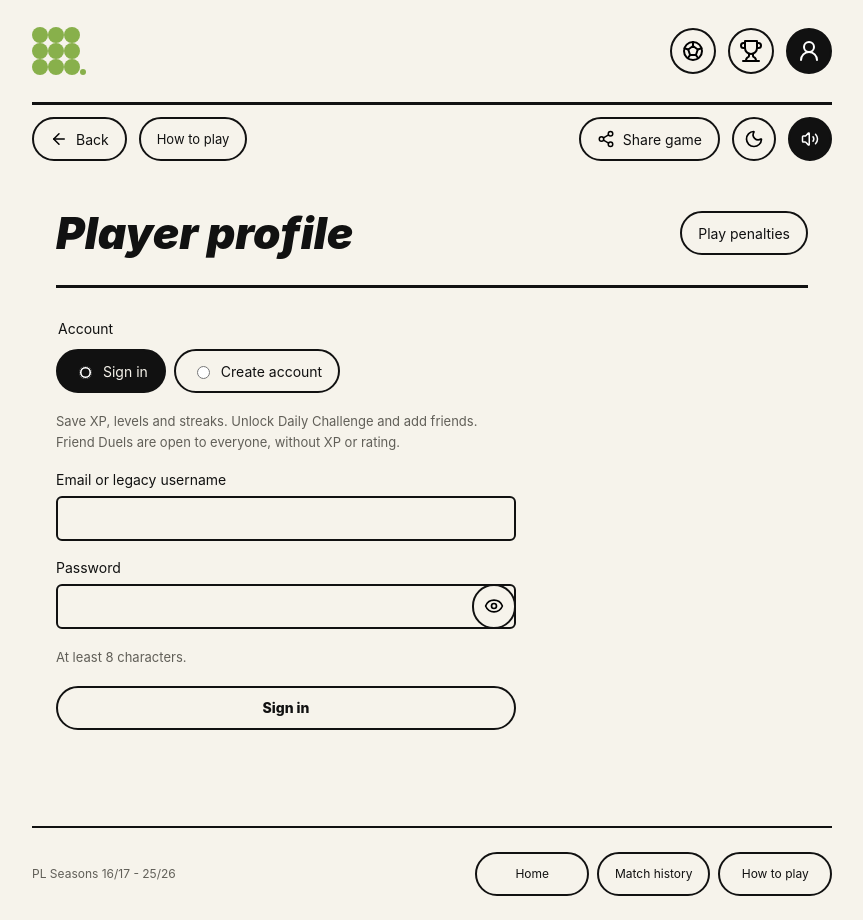
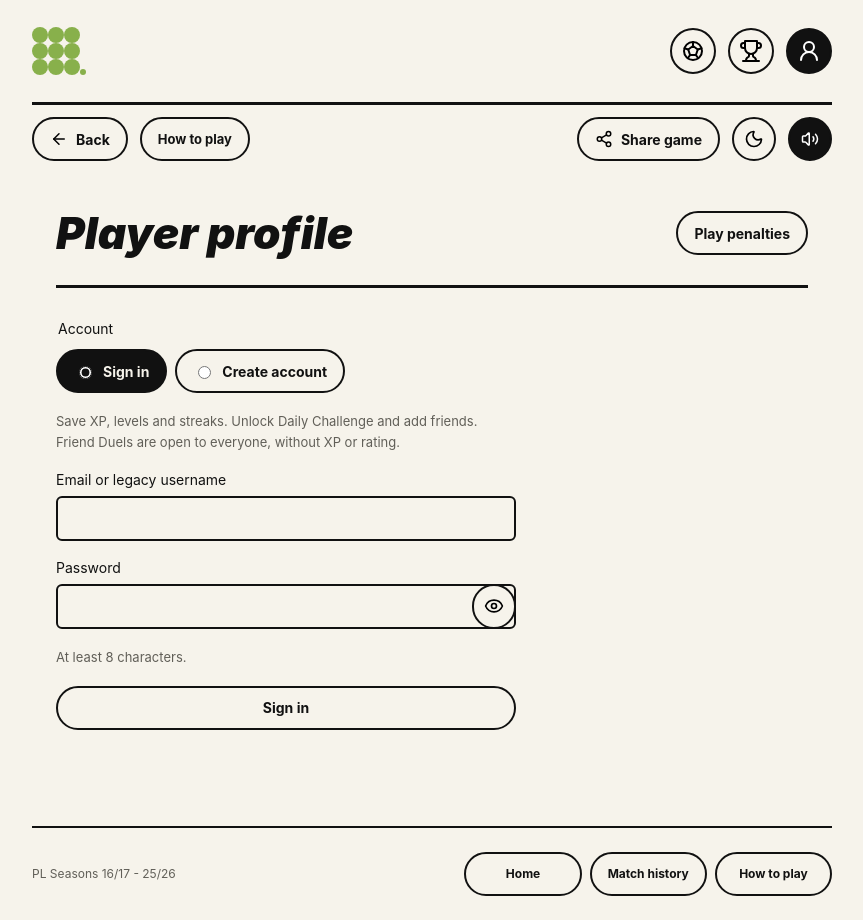
Before and after one commit to landfvit/on-the-dot, a FastAPI app: page /account in a window 1280 px wide. Shown: the whole page, without its empty margins (208-1071 px from the left). Run offline with FastAPI, Linux system fonts and the light colour scheme; some libraries are stand-ins or nearby versions.

Commit message:
Unify public button typography without changing body text

```diff
--- a/trivia_app/static/redesign.css
+++ b/trivia_app/static/redesign.css
@@ -54,10 +54,11 @@ button,a,input,textarea,select { -webkit-tap-highlight-color:transparent; }
 .friend-waiting img { filter:none; opacity:1; }
 /* One public control skin, including anchor commands and radio-based tabs.
  * Local page styles still own dimensions, keeping the timed mobile grid fixed.
- * The result IDs in this list also cover the older result-card styles. */
+ * The result IDs in this list also cover the older result-card styles.
+ * Only controls share the bold weight; ordinary copy and headings keep theirs. */
 body:has(.public-header) {
   --control-fill:transparent; --control-text:var(--text); --control-border:var(--ink);
-  --control-icon:0; --control-width:2px; --control-radius:999px;
+  --control-icon:0; --control-width:2px; --control-radius:999px; --control-font-weight:700;
   --selected-fill:#111; --selected-text:#f6f3eb; --selected-icon:1;
 }
 html[data-theme=dark] body:has(.public-header) {
@@ -74,7 +75,9 @@ body:has(.public-header) :is(
   background:var(--control-fill); color:var(--control-text);
   border:var(--control-width) solid var(--control-border); border-radius:var(--control-radius);
   box-shadow:none; text-decoration:none;
+  font-family:inherit; font-weight:var(--control-font-weight);
 }
+body:has(.public-header) .difficulty-options label>span { font-weight:var(--control-font-weight); }
 /* Default icon color follows the control, not the page's light/dark background. */
 body:has(.public-header) :is(button,summary,.primary-link,.top-navigation a,.page-return>a,
   .home-modes a,.home-rules-bottom a,.home-progress a,.solo-heading>a,.daily-ranking-link,
--- a/trivia_app/templates/trivia_base.html
+++ b/trivia_app/templates/trivia_base.html
@@ -28,7 +28,7 @@
     {% if not private_navigation %}<link rel="stylesheet" href="/trivia-assets/public_ui.css?v=6"><script src="/trivia-assets/public_ui.js?v=1" defer></script>{% endif %}
     {% if not private_navigation %}<link rel="stylesheet" href="/trivia-assets/audio.css?v=2"><script src="/trivia-assets/audio.js?v=5" defer></script>{% endif %}
     {% if not private_navigation %}<link rel="stylesheet" href="/trivia-assets/social.css?v=3">{% endif %}
-    <link rel="stylesheet" href="/trivia-assets/redesign.css?v=9">
+    <link rel="stylesheet" href="/trivia-assets/redesign.css?v=10">
     <link rel="stylesheet" href="/trivia-assets/dark_mode.css?v=4">
 </head>
 <body>
```
Also changed, not shown: tests/test_mobile_layout.cjs (+2 -0 lines), tests/test_redesign_browser.cjs (+11 -0 lines).
